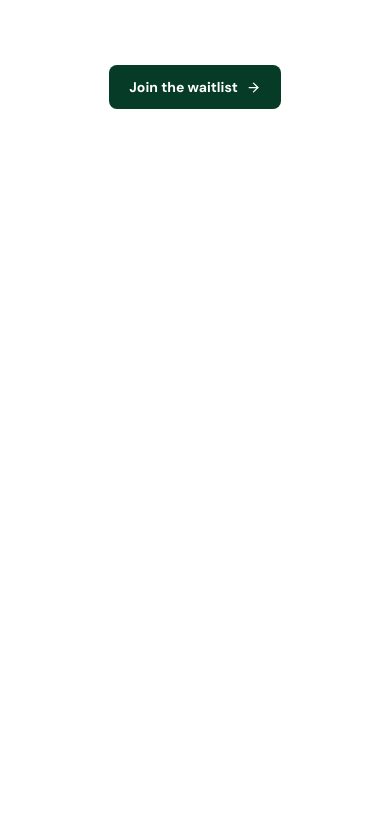
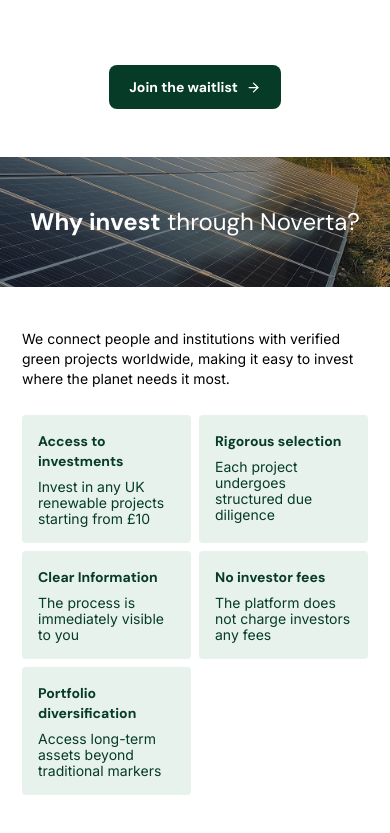
Before and after one commit to GPapagiannopoulos/enterpreneurial_journey, a React (Vite) app in the folder frontend/: page / in a window 390 px wide. Shown: the part 1053-1886 px from the top of the page. Before the commit the page ends 1210 px from the top, so only its background shows below. Built offline with nearby package versions, Linux system fonts and the light colour scheme.

Commit message:
feat: implement why noverta

```diff
--- a/frontend/src/components/ui/BenefitsCard.tsx
+++ b/frontend/src/components/ui/BenefitsCard.tsx
@@ -5,11 +5,11 @@
 
 export default function BenefitsCard({ title, description }: WhyCard) {
   return (
-    <div className="w-full lg:min-h-25.5 flex flex-col gap-6 bg-[#BDDBCD5C] rounded-lg p-6 lg:p-8">
-      <h3 className="text-teal-950 text-3xl font-semibold font-['DM_Sans']">
+    <div className="w-auto lg:w-full lg:min-h-25.5 flex flex-col gap-2 lg:gap-6 bg-[#BDDBCD5C] rounded-sm lg:rounded-lg p-4 lg:p-8">
+      <h3 className="text-[#063B27] text-sm lg:text-3xl font-semibold font-['DM_Sans']">
         {title}
       </h3>
-      <p className=" text-teal-950 text-2xl font-normal font-['Inter'] leading-9">
+      <p className=" text-[#063B27] text-sm lg:text-2xl font-normal font-['Inter'] leading-4">
         {description}
       </p>
     </div>
--- a/frontend/src/pages/Home/Home.mobile.tsx
+++ b/frontend/src/pages/Home/Home.mobile.tsx
@@ -1,6 +1,7 @@
 import Navbar from "../../components/layout/Mobile/Navbar";
 import HeroSection from "../../sections/Home/Mobile/HeroSection";
 import HowItWorksSection from "../../sections/Home/Mobile/HowItWorksSection";
+import WhyNoverta from "../../sections/Home/Mobile/WhyNoverta";
 
 export default function Home() {
   return (
@@ -8,6 +9,7 @@
       <Navbar />
       <HeroSection />
       <HowItWorksSection />
+      <WhyNoverta />
     </section>
   );
 }
--- /dev/null
+++ b/frontend/src/sections/Home/Mobile/WhyNoverta.tsx
@@ -0,0 +1,59 @@
+import type { WhyCard } from "../../../components/ui/BenefitsCard";
+import solarPanelsWhy from "../../../assets/icons/Hero/SolarPanelsWhy.png";
+import BenefitsCard from "../../../components/ui/BenefitsCard";
+
+const benefits: WhyCard[] = [
+  {
+    title: "Access to investments",
+    description: "Invest in any UK renewable projects starting from £10",
+  },
+  {
+    title: "Rigorous selection",
+    description: "Each project undergoes structured due diligence",
+  },
+  {
+    title: "Clear Information",
+    description: "The process is immediately visible to you",
+  },
+  {
+    title: "No investor fees",
+    description: "The platform does not charge investors any fees",
+  },
+  {
+    title: "Portfolio diversification",
+    description: "Access long-term assets beyond traditional markers",
+  },
+];
+
+export default function WhyNoverta() {
+  return (
+    <section>
+      <div className="grid">
+        <img
+          src={solarPanelsWhy}
+          className="w-full aspect-3/1 col-start-1 row-start-1 object-cover"
+          alt=""
+        />
+        <div className="col-start-1 row-start-1 bg-black/30"></div>
+
+        <div className="col-start-1 row-start-1 inline-flex justify-center items-center text-white text-2xl font-['DM_Sans']">
+          <h3>
+            <span className="font-bold">Why invest</span> through Noverta?
+          </h3>
+        </div>
+      </div>
+
+      <div className="py-10.5 px-5.5">
+        <p className="text-sm font-inter">
+          We connect people and institutions with verified green projects
+          worldwide, making it easy to invest where the planet needs it most.
+        </p>
+        <div className="grid grid-cols-2 pt-6.5 gap-2">
+          {benefits.map((benefit, index) => (
+            <BenefitsCard key={index} {...benefit} />
+          ))}
+        </div>
+      </div>
+    </section>
+  );
+}
```
